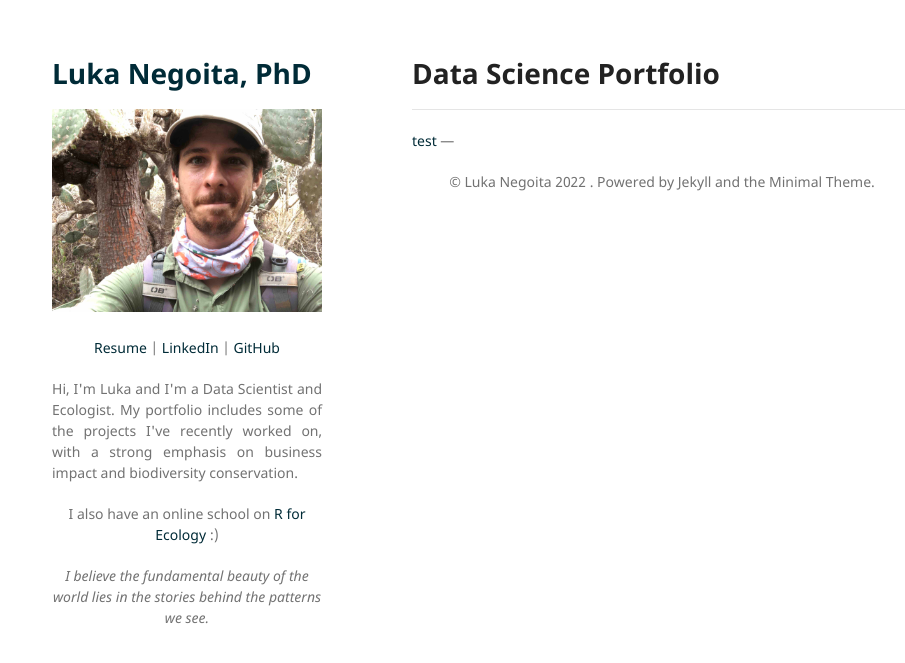
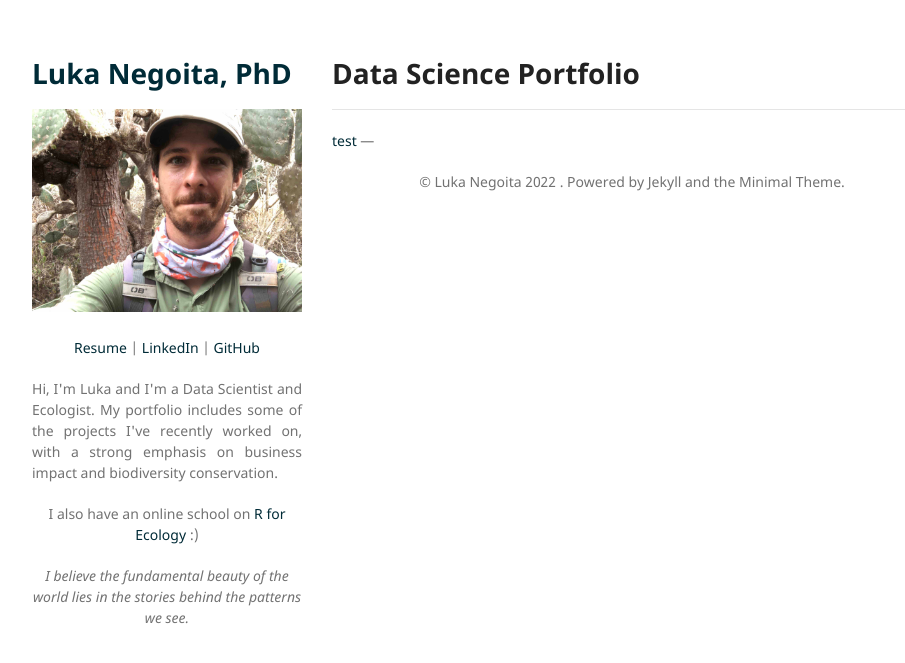
Before and after one commit to LukaNeg/LukaNeg.github.io, a Jekyll site: the page built from index.md, in a window 1280 px wide. Shown: the top 663 px of the page, without its empty margins (158-1063 px from the left). Built offline with Jekyll 4.4.1, drawn with Linux system fonts in a browser that asks for light colours; our own code applies the rules of GitHub Pages for plain Markdown files.

Commit message:
sizing of the page width tweaks

```diff
--- a/_sass/jekyll-theme-minimal.scss
+++ b/_sass/jekyll-theme-minimal.scss
@@ -56,7 +56,7 @@ a:hover small {
 }
 
 .wrapper {
-  width:860px;
+  width:900px;
   margin:0 auto;
 }
 
@@ -172,7 +172,7 @@ strong {
 }
 
 section {
-  width:500px;
+  width:600px;
   float:right;
   padding-bottom:50px;
 }
```
